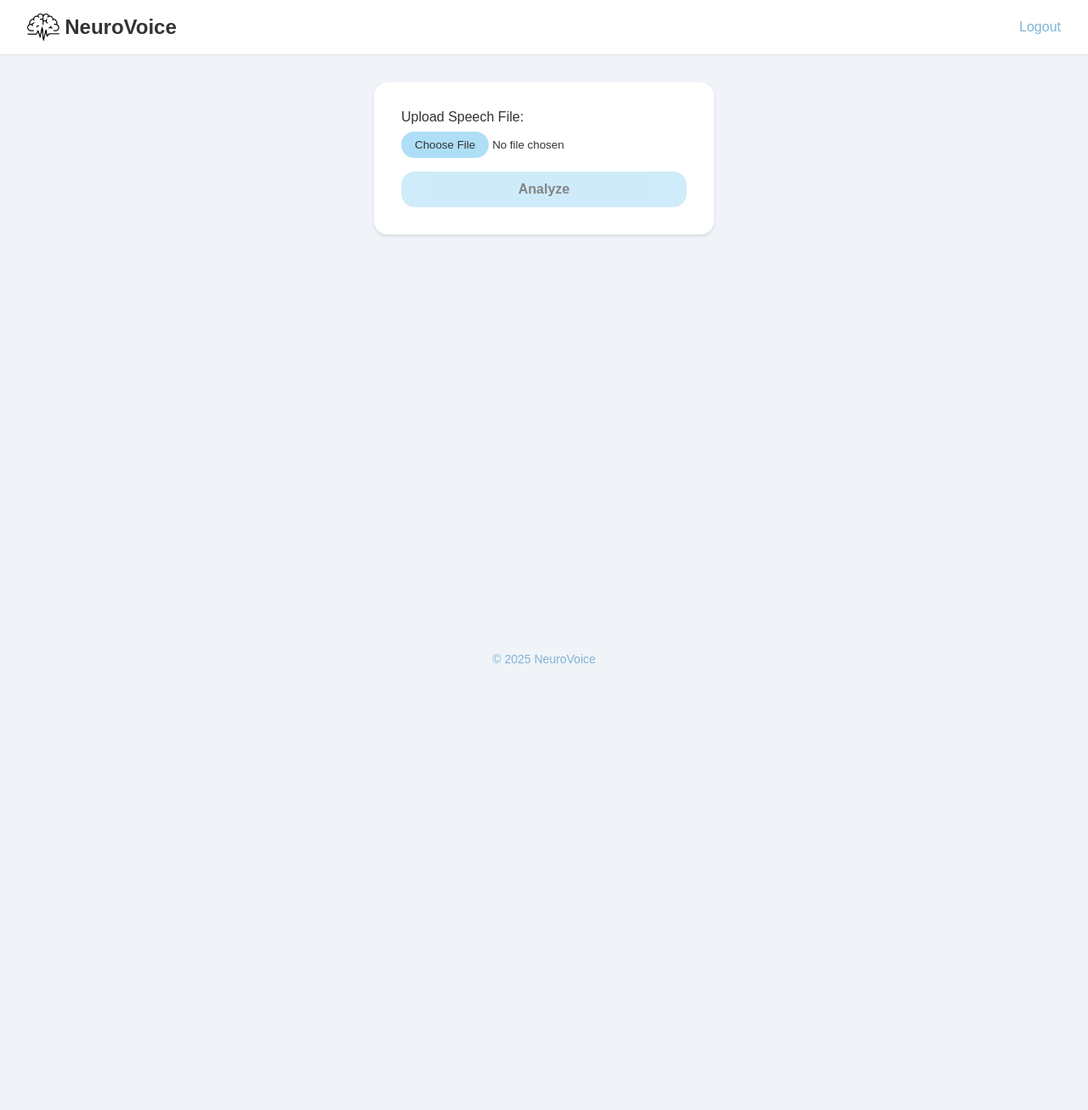
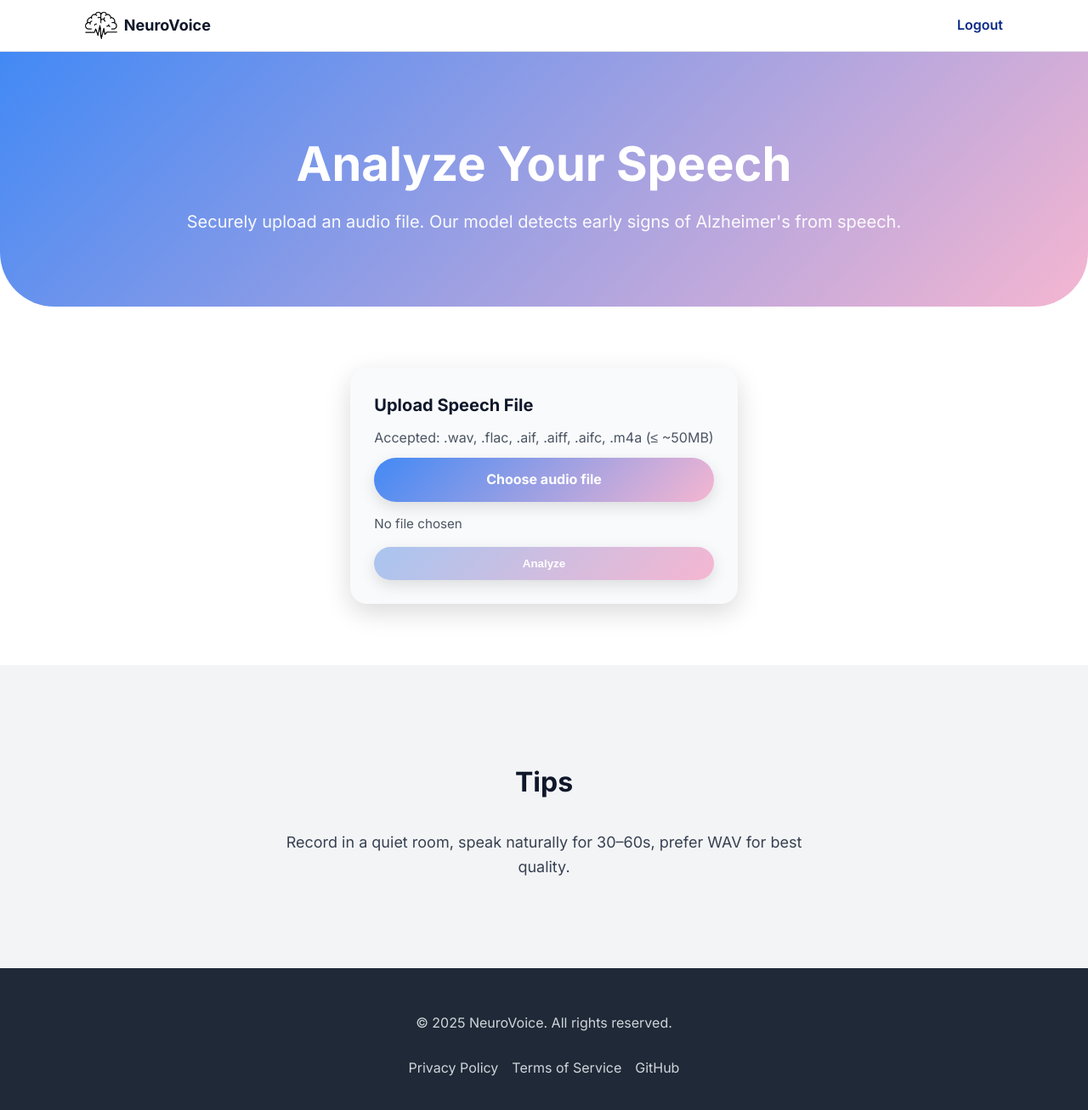
Before and after one commit to AliZreik05/NeuroVoice, a Flask app: page /ai in a window 1280 px wide. Shown: the whole page at 85% size. Before the commit the page ends 781 px from the top, so only its background shows below. Run offline with Flask 3, Linux system fonts and the light colour scheme; the visitor is signed in with stand-in values (Sample User, id 1).

Commit message:
did major rework on the ai page

```diff
--- a/static/css/AIPageStyles.css
+++ b/static/css/AIPageStyles.css
@@ -1,176 +1,94 @@
-:root
-{
-  --clr-bg: #F0F4F8;
-  --clr-primary: #AEDFF7;
-  --clr-primary-dark: #7FB3D5;
-  --clr-accent: #F7C6C7;
-  --clr-text: #333333;
-  --radius-full: 9999px;
-  --radius-lg: 1rem;
-  --shadow-sm: 0 2px 4px rgba(0,0,0,0.1);
-}
-* { box-sizing: border-box; }
-body
-{
-  margin: 0;
-  font-family: sans-serif;
-  background: var(--clr-bg);
-  color: var(--clr-text);
-  display: flex;
-  flex-direction: column;
-  min-height: 100vh;
-}
-a { text-decoration: none; color: inherit; }
-header
-{
-  background: white;
-  padding: 1rem 2rem;
-  display: flex;
-  justify-content: space-between;
-  align-items: center;
-  border-bottom: 1px solid #e0e0e0;
-  flex-shrink: 0;
-}
-header h1
-{
-  margin: 0;
-  font-size: 1.5rem;
-  color: var(--clr-text);
-}
-header nav a
-{
-  margin-left: 1rem;
-  font-weight: 500;
-  color: var(--clr-primary-dark);
-}
-main
-{
-  flex: 1;
-  padding: 2rem;
-  display: flex;
-  flex-direction: column;
-  align-items: center;
-}
-.card
-{
-  background: white;
-  border-radius: var(--radius-lg);
-  box-shadow: var(--shadow-sm);
-  padding: 2rem;
-  width: 100%;
-  max-width: 400px;
-  margin-bottom: 1.5rem;
-}
-.card h2 { margin-top: 0; }
-.upload-card label
-{
-  display: block;
-  font-weight: 500;
-  margin-bottom: 0.5rem;
-}
-.upload-card input[type="file"]
-{
-  width: 100%;
-  color: var(--clr-text);
-  margin-bottom: 1rem;
-}
-.upload-card input[type="file"]::file-selector-button
-{
-  padding: 0.5rem 1rem;
-  border: none;
-  border-radius: var(--radius-full);
-  background: var(--clr-primary);
-  color: var(--clr-text);
-  cursor: pointer;
-}
-.upload-card input[type="file"]::file-selector-button:hover
-{
-  background: var(--clr-primary-dark);
+:root{
+  --bg:#fff; --ink:#0f172a; --muted:#4b5563; --card:#f9fafb;
+  --brand:#1e3a8a; --brand-2:#6d28d9; --brand-ink:#0b2a88;
+  --radius-xl:4rem; --container:1120px;
+  --shadow-lg:0 10px 30px rgba(0,0,0,0.15);
+  --shadow-md:0 6px 18px rgba(0,0,0,0.12);
 }
 
-.btn
-{
-  display: inline-block;
-  width: 100%;
-  padding: 0.75rem;
-  border: none;
-  border-radius: var(--radius-lg);
-  font-size: 1rem;
-  font-weight: 600;
-  cursor: pointer;
-  text-align: center;
+/* ===== Sitebar (scoped) ===== */
+.sitebar{ background:#fff; border-bottom:1px solid #e5e7eb; position:sticky; top:0; z-index:20; }
+.sitebar__inner{ display:flex; align-items:center; justify-content:space-between; padding-block:14px; }
+.sitebar .brand{ display:flex; align-items:center; gap:8px; text-decoration:none; color:inherit; }
+.sitebar .brand__logo{ height:32px; width:auto; display:block; }
+.sitebar .brand__text{ font-weight:800; font-size:1.125rem; white-space:nowrap; }
+.sitebar__nav{ display:flex; align-items:center; gap:14px; }
+.sitebar__nav .link{ color:var(--brand-ink); text-decoration:none; font-weight:600; }
+.sitebar__nav .link:hover{ text-decoration:underline; }
+@media (max-width:767px){ .sitebar__nav .btn{ display:none; } }
+
+/* ===== Hero (compact) ===== */
+.hero--compact{
+  padding:56px 0;
+  border-bottom-left-radius:var(--radius-xl);
+  border-bottom-right-radius:var(--radius-xl);
+  background:linear-gradient(135deg, #4289f5 0%, #f5b6d1 100%);
+  color:#fff; text-align:center;
 }
-.btn-primary
-{
-  background: var(--clr-primary);
-  color: var(--clr-text);
+.hero--compact .hero__subtitle{ opacity:.95; }
+
+/* ===== Layout: upload centered initially ===== */
+.ai-grid{ display:grid; grid-template-columns:1fr; justify-items:center; gap:24px; }
+.has-result .ai-grid{ grid-template-columns:repeat(2,1fr); justify-items:stretch; }
+
+/* ===== Cards (match landing) ===== */
+.card{ background:var(--card); border-radius:20px; padding:28px; box-shadow:var(--shadow-lg); }
+.card__title{ margin:0 0 10px; font-size:1.25rem; font-weight:700; }
+.card__text{ margin:0 0 10px; color:var(--muted); }
+
+/* ===== Upload area ===== */
+.upload{ display:flex; flex-direction:column; gap:14px; }
+
+/* Hide native input */
+.upload__input-hidden{ display:none; }
+
+/* Pretty trigger button */
+.upload__button{
+  display:inline-block;
+  padding:.85rem 1.25rem;
+  border-radius:999px;
+  background:linear-gradient(135deg, #4289f5 0%, #f5b6d1 100%);
+  color:#fff; font-weight:700; cursor:pointer;
+  transition:transform .2s ease, box-shadow .2s ease, filter .2s ease;
+  text-align:center; user-select:none;
+  box-shadow:var(--shadow-md);
 }
-.btn-primary:hover:not(:disabled)
-{
-  background: var(--clr-primary-dark);
+.upload__button:hover{ transform:translateY(-2px); filter:brightness(1.05); }
+
+/* Filename preview */
+.upload__filename{ color:var(--muted); font-size:.95rem; }
+
+/* Make the analyze CTA full-width */
+.upload__cta{ width:100%; }
+
+/* ===== Progress bar ===== */
+.progress{
+  width:100%; height:10px; background:#e5e7eb; border-radius:999px;
+  overflow:hidden; box-shadow:inset 0 1px 2px rgba(0,0,0,.05); display:none;
 }
-.btn-primary:disabled
-{
-  opacity: 0.6;
-  cursor: not-allowed;
+.progress__bar{
+  width:0%; height:100%;
+  background:linear-gradient(90deg, #a8c5f0, #f5b6d1);
+  transition: width .3s ease;
 }
-.btn-outline
-{
-  background: transparent;
-  border: 1px solid var(--clr-primary-dark);
-  color: var(--clr-primary-dark);
-  padding: 0.5rem 1rem;
-  border-radius: 0.5rem;
-  cursor: pointer;
+.progress__hint{ color:var(--muted); font-size:.95rem; margin:4px 0 0; }
+
+/* ===== Result card ===== */
+.result__header{ display:flex; align-items:center; justify-content:space-between; gap:10px; }
+.result__title{ margin:0; font-size:1.25rem; font-weight:800; }
+.badge{ display:inline-block; padding:6px 10px; border-radius:999px; font-size:.85rem; font-weight:700; color:#0b2a88; background:#e8effe; }
+.result__confidence{ margin:10px 0 16px; color:var(--muted); }
+.result__actions{ display:flex; gap:12px; flex-wrap:wrap; }
+
+/* Make both result buttons look identical */
+.result__actions .btn.btn--solid{
+  background:#fff; color:var(--brand-ink);
+  border:1px solid #e5e7eb; border-radius:999px; font-weight:800;
+  padding:.8rem 1.2rem; box-shadow:var(--shadow-md);
 }
-.btn-outline:hover
-{
-  background: var(--clr-accent);
-}
-.progress-bar
-{
-  width: 100%;
-  height: 0.5rem;
-  background: #e0e0e0;
-  border-radius: var(--radius-full);
-  overflow: hidden;
-  margin-top: 1rem;
-  display: none;
-}
-.progress-bar .progress
-{
-  width: 0%;
-  height: 100%;
-  background: var(--clr-primary-dark);
-  transition: width 0.3s;
-}
-.result-card .confidence
-{
-  font-size: 1rem;
-  margin-bottom: 1rem;
-}
-.hidden { display: none; }
-footer
-{
-  text-align: center;
-  padding: 1rem 0;
-  color: var(--clr-primary-dark);
-  font-size: 0.875rem;
-  flex-shrink: 0;
+.result__actions .btn.btn--solid:hover{
+  background:#f3f4f6; transform:translateY(-1px);
 }
 
-.brand {
-  display: flex;
-  align-items: center;
-}
-
-.brand .logo {
-  height: 2em;
-  width: auto;
-  margin-right: 0.4em;
-}
-
-.brand .brand-text {
-  font-size: 1.5rem;
-  font-weight: bold;
-}
+/* ===== Utilities ===== */
+.hidden{ display:none !important; }
--- a/templates/AIPage.html
+++ b/templates/AIPage.html
@@ -1,40 +1,132 @@
 {% extends 'base.html' %}
-{% block title %}NeuroVoice AI{% endblock %}
+{% block title %}NeuroVoice | Analyze Speech{% endblock %}
 {% block head %}
-<link rel="stylesheet" href="{{ url_for('static', filename='css/AIPageStyles.css') }}">
+  <link rel="stylesheet" href="{{ url_for('static', filename='css/LandingPageStyles.css') }}">
+  <link rel="stylesheet" href="{{ url_for('static', filename='css/AIPageStyles.css') }}">
 {% endblock %}
+
 {% block content %}
-<body>
-  <header>
-    <a href="{{ url_for('index') }}">
-      <div class="brand">
-        <img src="{{ url_for('static', filename='img/icon.png') }}" class="logo">
-        <span class="brand-text">NeuroVoice</span>
-      </div>
+<header class="sitebar">
+  <div class="container sitebar__inner">
+    <a href="{{ url_for('index') }}" class="brand">
+      <img src="{{ url_for('static', filename='img/icon.png') }}" class="brand__logo" alt="NeuroVoice logo">
+      <span class="brand__text">NeuroVoice</span>
     </a>
-    <nav>
+    <nav class="sitebar__nav">
       {% if current_user.is_authenticated %}
-      <a href="{{ url_for('logout') }}">Logout</a>
+        <a href="{{ url_for('logout') }}" class="link">Logout</a>
       {% else %}
-      <a href="{{ url_for('login') }}">Login</a>
-      <a href="{{ url_for('register') }}">Sign up</a>
+        <a href="{{ url_for('login') }}" class="link">Login</a>
+        <a href="{{ url_for('register') }}" class="btn btn--brand">Sign up</a>
       {% endif %}
     </nav>
-  </header>
-  <main>
-    <div class="card upload-card">
-      <label for="audioFile">Upload Speech File:</label>
-      <input type="file" id="audioFile" accept=".wav,.flac,.aif,.aiff,.aifc" name="audio"/>
-      <button id="analyzeBtn" class="btn btn-primary" disabled>Analyze</button>
-      <div class="progress-bar" id="progressBar">
-        <div class="progress" id="progress"></div>
+  </div>
+</header>
+
+<section class="hero hero--compact">
+  <div class="container hero__inner">
+    <h1 class="hero__title">Analyze Your Speech</h1>
+    <p class="hero__subtitle">Securely upload an audio file. Our model detects early signs of Alzheimer's from speech.</p>
+  </div>
+</section>
+
+<main>
+  <section class="section section--tight">
+    <div class="container narrow ai-container">
+      <div class="grid ai-grid">
+        <!-- Upload card -->
+        <article class="card card--lift" id="uploadCard">
+          <h2 class="card__title">Upload Speech File</h2>
+          <p class="card__text">Accepted: .wav, .flac, .aif, .aiff, .aifc, .m4a (≤ ~50MB)</p>
+
+          <div class="upload">
+            <!-- Hidden native input -->
+            <input
+              type="file"
+              id="audioFile"
+              name="audio"
+              accept=".wav,.flac,.aif,.aiff,.aifc,.m4a"
+              class="upload__input-hidden"
+            />
+            <!-- Pretty trigger button -->
+            <label for="audioFile" class="upload__button">
+              Choose audio file
+            </label>
+            <!-- Filename preview -->
+            <span id="fileName" class="upload__filename">No file chosen</span>
+
+            <button id="analyzeBtn" class="btn btn--brand upload__cta" disabled>Analyze</button>
+
+            <div class="progress" id="progressBar" aria-hidden="true">
+              <div class="progress__bar" id="progress"></div>
+            </div>
+            <p class="progress__hint" id="progressHint" hidden>Uploading & processing…</p>
+          </div>
+        </article>
+
+        <!-- Result card -->
+        <article class="card card--lift result hidden" id="resultCard" aria-live="polite">
+          <div class="result__header">
+            <h2 class="result__title" id="resultLabel">Result</h2>
+            <span class="badge" id="resultBadge">—</span>
+          </div>
+          <p class="result__confidence" id="confidenceText">Confidence: —</p>
+          <div class="result__actions">
+            <button class="btn btn--solid" id="reAnalyzeBtn">Re-analyze</button>
+            <button class="btn btn--solid" onclick="window.location.href='{{ url_for('inputPage') }}'">Upload another</button>
+          </div>
+        </article>
       </div>
     </div>
-    <div class="card result-card hidden" id="resultCard">
-      <h2 id="resultLabel">🚩 Alzheimer Detected</h2>
-      <p class="confidence" id="confidenceText">Confidence: 92%</p>
-      <button class="btn-outline" id="reAnalyzeBtn">Re-analyze</button>
+  </section>
+
+  <section class="section section--muted center">
+    <div class="container narrow">
+      <h3 class="section__title">Tips</h3>
+      <p class="lead">Record in a quiet room, speak naturally for 30–60s, prefer WAV for best quality.</p>
     </div>
-  </main>
-  <footer>© 2025 NeuroVoice</footer>
+  </section>
+</main>
+
+<footer class="footer">
+  <div class="container footer__inner">
+    <p>© <span id="year"></span> NeuroVoice. All rights reserved.</p>
+    <nav class="footer__nav">
+      <a href="#">Privacy Policy</a>
+      <a href="#">Terms of Service</a>
+      <a href="https://github.com/AliZreik05/NeuroVoice">GitHub</a>
+    </nav>
+  </div>
+</footer>
+
+<script>
+  document.getElementById('year').textContent = new Date().getFullYear();
+
+  const analyzeBtn  = document.getElementById("analyzeBtn");
+  const fileInput   = document.getElementById("audioFile");
+  const fileNameEl  = document.getElementById("fileName");
+  const resultCard  = document.getElementById("resultCard");
+  const container   = document.querySelector(".ai-container");
+
+  // Show filename + enable Analyze
+  fileInput.addEventListener("change", () => {
+    const f = fileInput.files?.[0];
+    fileNameEl.textContent = f ? f.name : "No file chosen";
+    analyzeBtn.disabled = !f;
+  });
+
+  // Demo: show result + switch layout
+  analyzeBtn.addEventListener("click", () => {
+    resultCard.classList.remove("hidden");
+    container.classList.add("has-result");
+    document.getElementById("resultLabel").textContent = "🚩 Alzheimer Detected";
+    document.getElementById("confidenceText").textContent = "Confidence: 92%";
+    document.getElementById("resultBadge").textContent = "Positive";
+  });
+
+  // Optional: “Re-analyze” just scrolls back to top / resets (demo behavior)
+  document.getElementById("reAnalyzeBtn").addEventListener("click", () => {
+    window.scrollTo({ top: 0, behavior: "smooth" });
+  });
+</script>
 {% endblock %}
```
